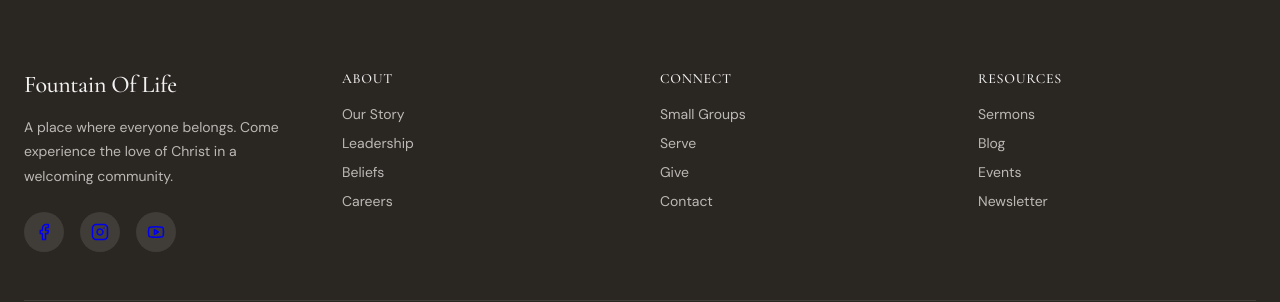
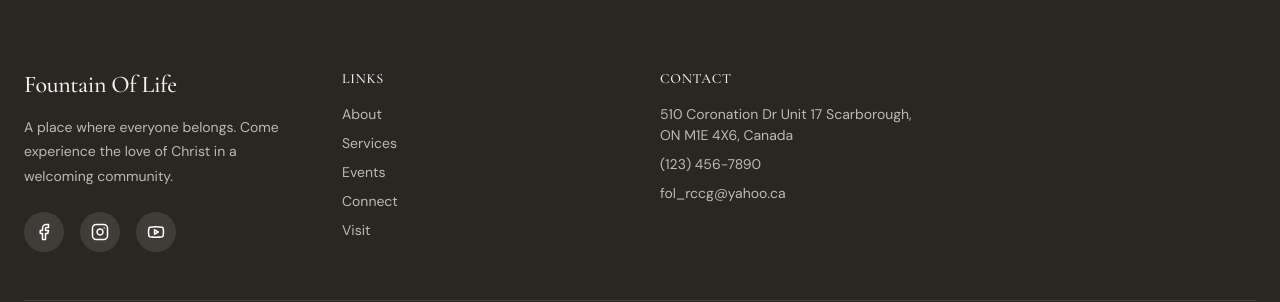
Before and after one commit to itxjoshy/church-site-2, a React (Vite) app: page / in a window 1280 px wide. Shown: the part 5393-5695 px from the top of the page. Built offline with nearby package versions, Linux system fonts and the light colour scheme.

Commit message:
update: fixed footer

```diff
--- a/src/components/Footer.jsx
+++ b/src/components/Footer.jsx
@@ -3,22 +3,11 @@ import "./footer.css";
 
 const links = {
   about: [
-    { label: "Our Story", href: "#" },
-    { label: "Leadership", href: "#" },
-    { label: "Beliefs", href: "#" },
-    { label: "Careers", href: "#" },
-  ],
-  connect: [
-    { label: "Small Groups", href: "#" },
-    { label: "Serve", href: "#" },
-    { label: "Give", href: "#" },
-    { label: "Contact", href: "#" },
-  ],
-  resources: [
-    { label: "Sermons", href: "#" },
-    { label: "Blog", href: "#" },
-    { label: "Events", href: "#" },
-    { label: "Newsletter", href: "#" },
+    { label: "About", href: "#about" },
+    { label: "Services", href: "#services" },
+    { label: "Events", href: "#events" },
+    { label: "Connect", href: "#connect" },
+    { label: "Visit", href: "#visit" },
   ],
 };
 
@@ -34,24 +23,32 @@ export const Footer = () => {
               in a welcoming community.
             </p>
             <div className="footer__social">
-              <a href="#" className="footer__social-link" aria-label="Facebook">
+              <a
+                href="https://www.facebook.com/share/17tzAGCpfM/?mibextid=wwXIfr"
+                className="footer__social-link"
+                aria-label="Facebook"
+              >
                 <Facebook size={18} />
               </a>
               <a
-                href="#"
+                href="https://www.instagram.com/rccg_fol_ca?igsh=MW1qNmRyeml2M2JoMQ%3D%3D&utm_source=qr"
                 className="footer__social-link"
                 aria-label="Instagram"
               >
                 <Instagram size={18} />
               </a>
-              <a href="#" className="footer__social-link" aria-label="YouTube">
+              <a
+                href="https://youtube.com/@rccgfountainoflifescarboro8129?si=ndAK1NcQz-MhdKM3"
+                className="footer__social-link"
+                aria-label="YouTube"
+              >
                 <Youtube size={18} />
               </a>
             </div>
           </div>
 
           <div>
-            <h4 className="footer__column-title">About</h4>
+            <h4 className="footer__column-title">Links</h4>
             <ul className="footer__links">
               {links.about.map((link) => (
                 <li key={link.label}>
@@ -62,30 +59,29 @@ export const Footer = () => {
               ))}
             </ul>
           </div>
-
           <div>
-            <h4 className="footer__column-title">Connect</h4>
+            <h4 className="footer__column-title">Contact</h4>
             <ul className="footer__links">
-              {links.connect.map((link) => (
-                <li key={link.label}>
-                  <a href={link.href} className="footer__link">
-                    {link.label}
-                  </a>
-                </li>
-              ))}
-            </ul>
-          </div>
-
-          <div>
-            <h4 className="footer__column-title">Resources</h4>
-            <ul className="footer__links">
-              {links.resources.map((link) => (
-                <li key={link.label}>
-                  <a href={link.href} className="footer__link">
-                    {link.label}
-                  </a>
-                </li>
-              ))}
+              <li>
+                <a
+                  href="https://www.google.com/maps?sca_esv=7da175bd9b925cd1&output=search&q=510+Coronation+Dr+Unit+17+Scarborough,+ON+M1E+4X6,+Canada&source=lnms&fbs=ADc_l-aN0CWEZBOHjofHoaMMDiKpUrv6YeyJhXfuYqj4Fj6c1SIV4w5e5qANUAPGe3KAH5w2gmh0dDZ_xEy4MjbkwIiDMGHJlMq2O0QTw_sTYWkf5gRCtQt6LjrTXfG2AWvRdE_13HmnAWIGeOrj4do7_lvnhF_ckj34PW7NPgHwMgHRvLq4PKfANfFXQg0nIMS26_kM4IsvHgdPvg8fJPBsXDHz-l5mZA&entry=mc&ved=1t:200715&ictx=111"
+                  className="footer__link"
+                  target="_blank"
+                >
+                  510 Coronation Dr Unit 17 Scarborough,
+                  <br /> ON M1E 4X6, Canada
+                </a>
+              </li>
+              <li>
+                <a href="tel:+2348012345678" className="footer__link">
+                  (123) 456-7890
+                </a>
+              </li>
+              <li>
+                <a href="mailto:fol_rccg@yahoo.ca" className="footer__link">
+                  fol_rccg@yahoo.ca
+                </a>
+              </li>
             </ul>
           </div>
         </div>
--- a/src/components/footer.css
+++ b/src/components/footer.css
@@ -76,6 +76,7 @@
   align-items: center;
   justify-content: center;
   transition: background-color 0.2s;
+  color: white;
 }
 
 .footer__social-link:hover {
```
